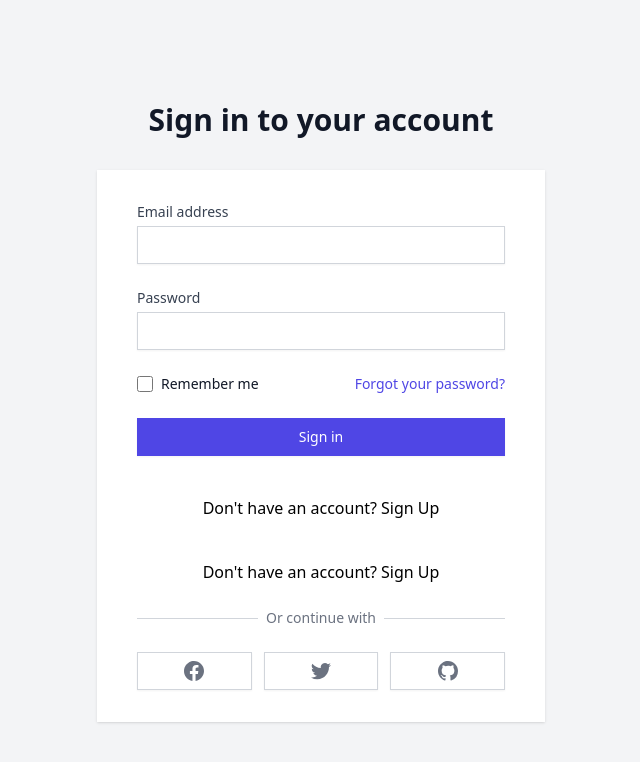
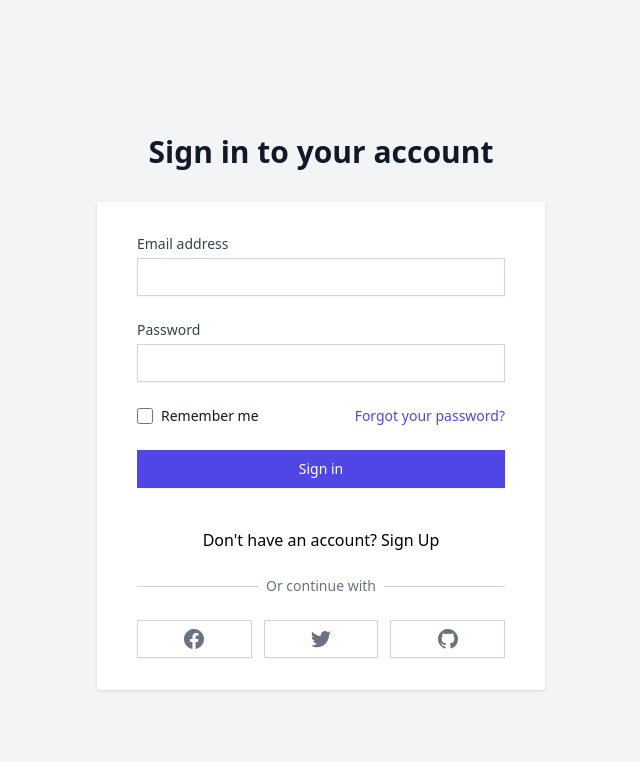
Before and after one commit to baltej223/prodi, a Next.js app: page /login in a window 1280 px wide. Shown: the top 762 px of the page, without its empty margins (319-959 px from the left). Built offline with nearby package versions, Linux system fonts and the light colour scheme.

Commit message:
Revert "Added Sign Up feature"
This reverts commit 21e6ea78c52fd1ba6099b5b6146d87e47af16c77.

```diff
--- a/app/login/page.jsx
+++ b/app/login/page.jsx
@@ -126,11 +126,6 @@ function Login(){
                   <Link href="/create_account">Sign Up</Link>
           </div>
 
-          <div className="w-full flex gap-x-1 justify-center items-center pt-10">
-                  <span>Don't have an account? </span>
-                  <Link href="/create_account">Sign Up</Link>
-          </div>
-
           <div className="mt-6">
             <div className="relative">
               <div className="absolute inset-0 flex items-center">
```
